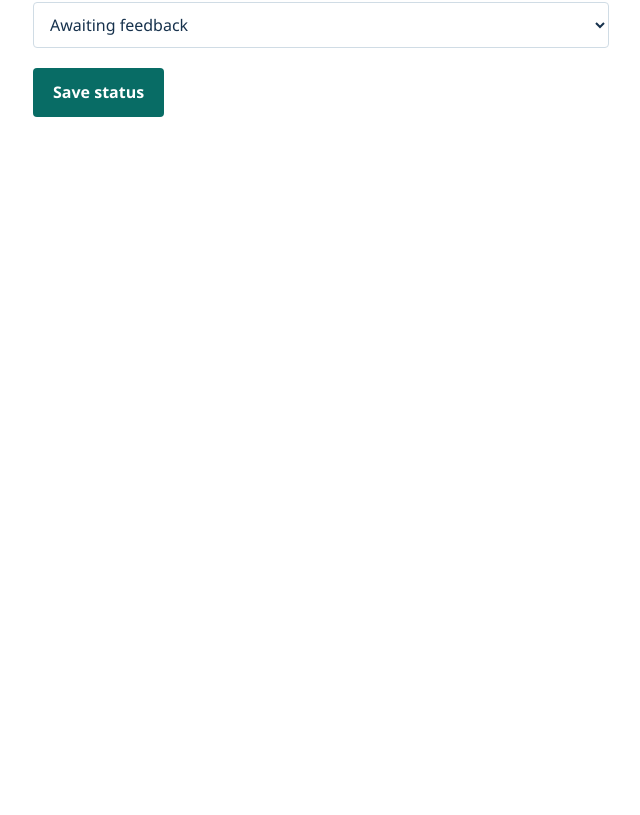
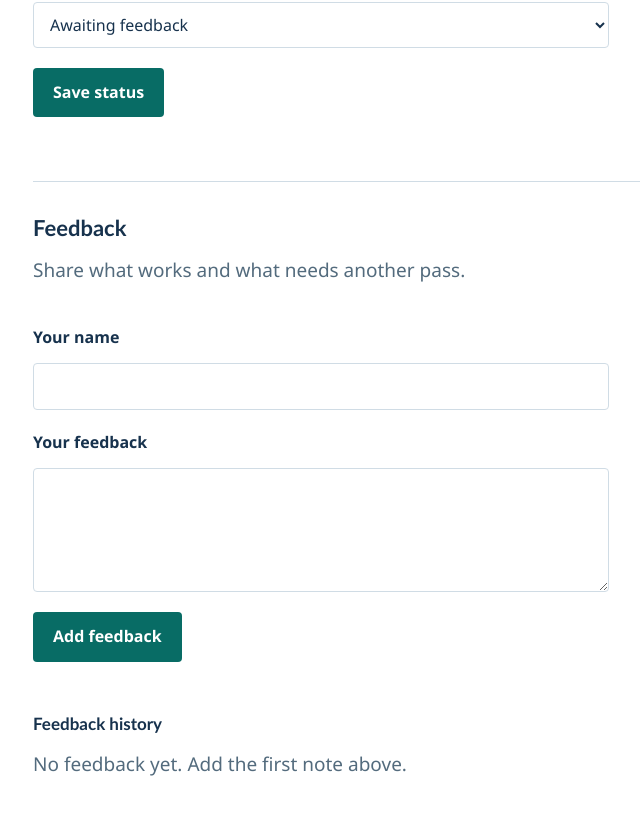
Before and after one commit to adil-aad/reviewroom, a Next.js app: page /projects/brand-identity in a window 1280 px wide. Shown: the part 495-1310 px from the top of the page, without its empty margins (79-719 px from the left). Before the commit the page ends 800 px from the top, so only its background shows below. Built offline with nearby package versions, Linux system fonts and the light colour scheme.

Commit message:
feat: add feedback to individual projects

```diff
--- a/src/app/globals.css
+++ b/src/app/globals.css
@@ -177,6 +177,22 @@ nav { display: flex; gap: 1.5rem; }
 .form-error { color: #a32127; }
 .form-success { color: var(--accent); }
 
+.feedback-section {
+  max-width: 44rem;
+  margin-top: 4rem;
+  padding-top: 2rem;
+  border-top: 1px solid var(--line);
+}
+
+.feedback-section > .lead { margin-top: 0.75rem; }
+.feedback-history-heading { margin-top: 3rem; }
+.feedback-list { margin-top: 1rem; padding: 0; list-style: none; }
+.feedback-list li { padding-block: 1.5rem; border-bottom: 1px solid var(--line); }
+.feedback-meta { display: flex; flex-wrap: wrap; gap: 0.25rem 1rem; }
+.feedback-meta strong { overflow-wrap: anywhere; }
+.feedback-meta time { color: var(--muted); font-size: 0.875rem; }
+.feedback-message { margin-top: 0.75rem; white-space: pre-wrap; overflow-wrap: anywhere; }
+
 .skip-link {
   position: absolute;
   top: -6rem;
--- /dev/null
+++ b/src/app/projects/[id]/FeedbackForm.tsx
@@ -0,0 +1,55 @@
+"use client";
+
+import { useActionState } from "react";
+import { addProjectFeedback, type FeedbackFormState } from "./actions";
+
+const initialState: FeedbackFormState = {
+  message: "",
+  success: false,
+  values: { author: "", message: "" },
+};
+
+export default function FeedbackForm({ projectId }: { projectId: string }) {
+  const [state, formAction, pending] = useActionState(addProjectFeedback, initialState);
+
+  return (
+    <form action={formAction} className="project-form" aria-label="Add feedback">
+      <input type="hidden" name="projectId" value={projectId} />
+
+      <label htmlFor="feedback-author">Your name</label>
+      <input
+        id="feedback-author"
+        name="author"
+        autoComplete="name"
+        defaultValue={state.values.author}
+        required
+        maxLength={80}
+        disabled={pending}
+      />
+
+      <label htmlFor="feedback-message">Your feedback</label>
+      <textarea
+        id="feedback-message"
+        name="message"
+        defaultValue={state.values.message}
+        required
+        maxLength={2000}
+        rows={4}
+        disabled={pending}
+      />
+
+      <button type="submit" className="button" disabled={pending}>
+        {pending ? "Adding..." : "Add feedback"}
+      </button>
+
+      {state.message && (
+        <p
+          role={state.success ? "status" : "alert"}
+          className={state.success ? "form-success" : "form-error"}
+        >
+          {state.message}
+        </p>
+      )}
+    </form>
+  );
+}
--- a/src/app/projects/[id]/actions.ts
+++ b/src/app/projects/[id]/actions.ts
@@ -1,12 +1,69 @@
 "use server";
 
 import { revalidatePath } from "next/cache";
+import type { FeedbackInput } from "../data";
+import { saveProjectFeedback } from "../feedback-store";
 import { updateProjectStatus } from "../store";
 
 export type StatusFormState = {
   message: string;
   success: boolean;
 };
+
+export type FeedbackFormState = {
+  message: string;
+  success: boolean;
+  values: FeedbackInput;
+};
+
+function readText(formData: FormData, name: string) {
+  const value = formData.get(name);
+  return typeof value === "string" ? value.trim() : "";
+}
+
+export async function addProjectFeedback(
+  _previousState: FeedbackFormState,
+  formData: FormData,
+): Promise<FeedbackFormState> {
+  const projectId = readText(formData, "projectId");
+  const values = {
+    author: readText(formData, "author"),
+    message: readText(formData, "message"),
+  };
+
+  if (!projectId) {
+    return { message: "Choose an existing project.", success: false, values };
+  }
+
+  if (!values.author || !values.message) {
+    return { message: "Enter your name and feedback.", success: false, values };
+  }
+
+  if (values.author.length > 80 || values.message.length > 2000) {
+    return {
+      message: "Keep your name to 80 characters and feedback to 2,000 characters.",
+      success: false,
+      values,
+    };
+  }
+
+  try {
+    const entry = await saveProjectFeedback(projectId, values);
+    if (!entry) {
+      return { message: "This project could not be found.", success: false, values };
+    }
+  } catch (error) {
+    console.error("Could not save project feedback", error);
+    return { message: "Could not save feedback. Please try again.", success: false, values };
+  }
+
+  revalidatePath(`/projects/${projectId}`);
+  return {
+    message: "Feedback added.",
+    success: true,
+    values: { author: values.author, message: "" },
+  };
+}
 
 export async function changeProjectStatus(
   _previousState: StatusFormState,
--- a/src/app/projects/[id]/page.tsx
+++ b/src/app/projects/[id]/page.tsx
@@ -1,6 +1,8 @@
 import Link from "next/link";
 import { notFound } from "next/navigation";
 import { getProjects } from "../store";
+import { getProjectFeedback } from "../feedback-store";
+import FeedbackForm from "./FeedbackForm";
 import ProjectStatusForm from "./ProjectStatusForm";
 
 export default async function ProjectPage({
@@ -16,6 +18,8 @@ export default async function ProjectPage({
     notFound();
   }
 
+  const feedback = await getProjectFeedback(project.id);
+
   return (
     <main id="main-content" className="page">
       <Link href="/projects">Back to projects</Link>
@@ -28,6 +32,36 @@ export default async function ProjectPage({
         <dd>{project.status}</dd>
       </dl>
       <ProjectStatusForm key={project.id} projectId={project.id} status={project.status} />
+
+      <section className="feedback-section" aria-labelledby="feedback-heading">
+        <h2 id="feedback-heading">Feedback</h2>
+        <p className="lead">Share what works and what needs another pass.</p>
+        <FeedbackForm key={project.id} projectId={project.id} />
+
+        <h3 className="feedback-history-heading">Feedback history</h3>
+        {feedback.length === 0 ? (
+          <p className="lead">No feedback yet. Add the first note above.</p>
+        ) : (
+          <ol className="feedback-list" aria-label="Feedback history">
+            {feedback.map((entry) => (
+              <li key={entry.id}>
+                <div className="feedback-meta">
+                  <strong>{entry.author}</strong>
+                  <time dateTime={entry.createdAt}>
+                    {new Date(entry.createdAt).toLocaleString("en-GB", {
+                      dateStyle: "medium",
+                      timeStyle: "short",
+                      timeZone: "UTC",
+                    })}{" "}
+                    UTC
+                  </time>
+                </div>
+                <p className="feedback-message">{entry.message}</p>
+              </li>
+            ))}
+          </ol>
+        )}
+      </section>
     </main>
   );
 }
--- /dev/null
+++ b/src/app/projects/feedback-store.ts
@@ -0,0 +1,66 @@
+import "server-only";
+
+import { randomUUID } from "node:crypto";
+import { mkdir, readFile, readdir, rename, writeFile } from "node:fs/promises";
+import path from "node:path";
+import type { FeedbackInput, ProjectFeedback } from "./data";
+import { getProjects } from "./store";
+
+const feedbackDirectory = path.join(process.cwd(), ".local-data", "feedback");
+
+export async function getProjectFeedback(projectId: string): Promise<ProjectFeedback[]> {
+  let filenames: string[];
+
+  try {
+    filenames = await readdir(feedbackDirectory);
+  } catch (error) {
+    if (error instanceof Error && "code" in error && error.code === "ENOENT") {
+      return [];
+    }
+    throw error;
+  }
+
+  const entries = await Promise.all(
+    filenames
+      .filter((filename) => filename.endsWith(".json"))
+      .sort()
+      .reverse()
+      .map(async (filename) => {
+        const contents = await readFile(path.join(feedbackDirectory, filename), "utf8");
+        return JSON.parse(contents) as ProjectFeedback;
+      }),
+  );
+
+  return entries.filter((entry) => entry.projectId === projectId);
+}
+
+export async function saveProjectFeedback(
+  projectId: string,
+  input: FeedbackInput,
+): Promise<ProjectFeedback | null> {
+  const projects = await getProjects();
+  if (!projects.some((project) => project.id === projectId)) {
+    return null;
+  }
+
+  const now = new Date();
+  const entry: ProjectFeedback = {
+    ...input,
+    id: randomUUID(),
+    projectId,
+    createdAt: now.toISOString(),
+  };
+
+  await mkdir(feedbackDirectory, { recursive: true });
+  const filename = path.join(feedbackDirectory, `${now.getTime()}-${entry.id}.json`);
+  const temporaryFilename = `${filename}.tmp`;
+
+  // Each entry has its own file; readers only see it after the write finishes.
+  await writeFile(temporaryFilename, JSON.stringify(entry, null, 2), {
+    encoding: "utf8",
+    flag: "wx",
+  });
+  await rename(temporaryFilename, filename);
+
+  return entry;
+}
```
Also changed, not shown: src/app/projects/data.ts (+11 -0 lines), 1 other file (tests, documents, lock files or other folders).
